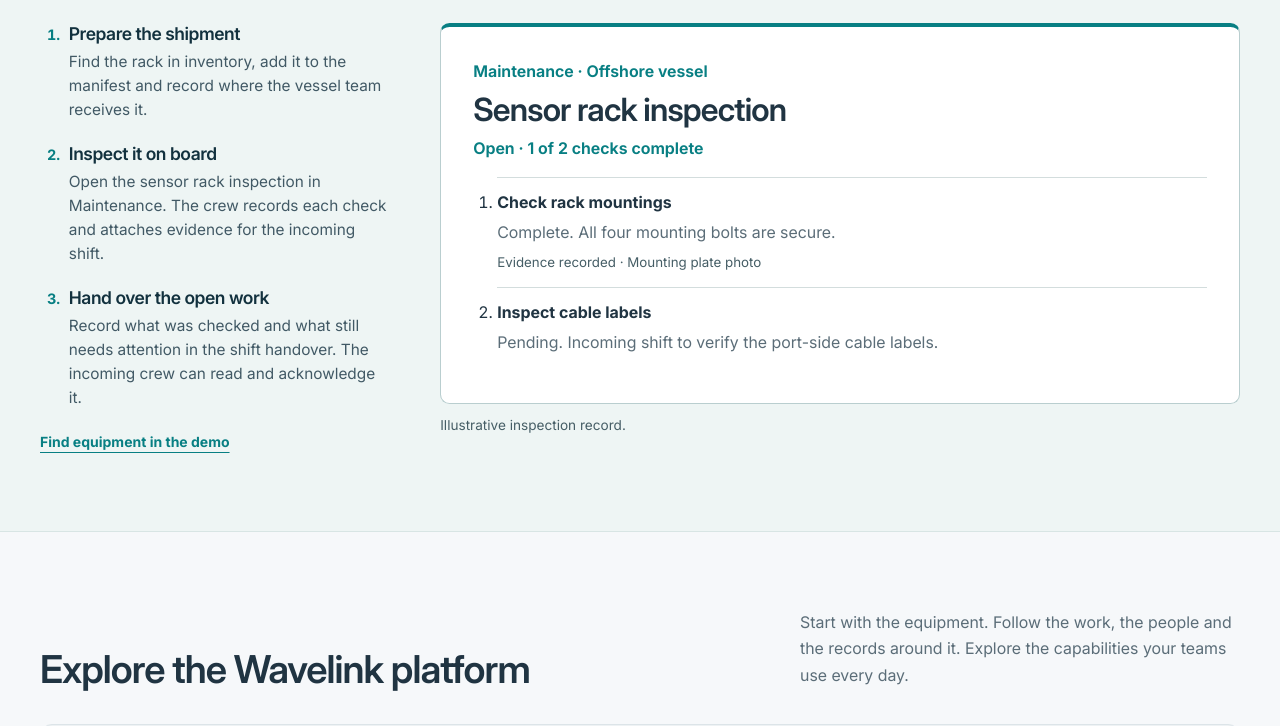
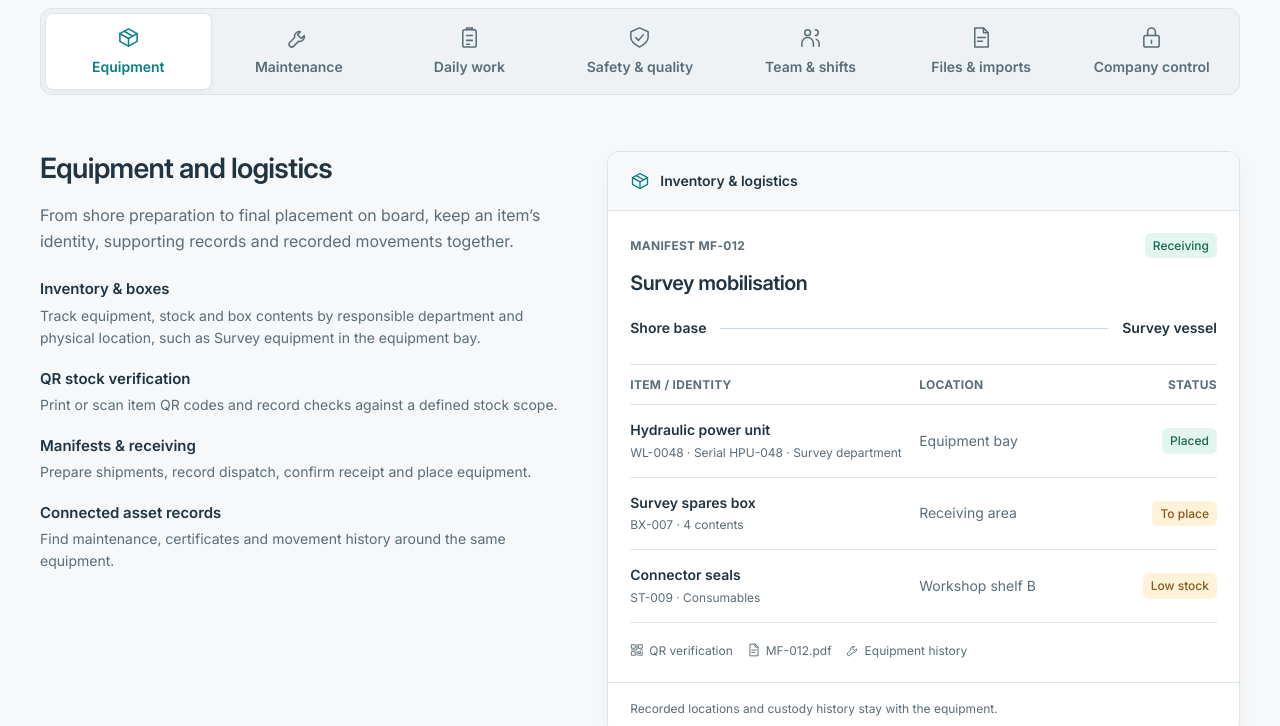
Before and after one commit to adriano5454-ai/Wavelink-Website, a plain HTML site: page site/index.html in a window 1280 px wide. Shown: the part 796-1522 px from the top of the page. Drawn offline with Linux system fonts and the light colour scheme.

Commit message:
Remove illustrative sensor rack workflow from homepage

```diff
--- a/site/index.html
+++ b/site/index.html
@@ -25,7 +25,6 @@
 
 <header class="site-header" id="top"><div class="container header-inner"><a class="brand" href="#top" aria-label="Wavelink home"><img src="assets/wavelink-mark.svg" alt="" width="40" height="40"><span><strong>Wavelink<span>.</span></strong><small>BY AJ OFFSHORE SOLUTIONS</small></span></a><button class="menu-toggle" aria-controls="main-navigation" aria-expanded="false" hidden type="button">Menu</button>
 <nav id="main-navigation" aria-label="Main navigation">
-<a class="nav-link" href="#workflow">How it works</a>
 <a class="nav-link" href="#platform">Platform</a>
 <a class="nav-link" href="#packages">Crew &amp; HR</a>
 <a class="nav-link" href="#ai-assistance">OpenAI</a>
@@ -42,44 +41,7 @@
 <h1 id="hero-title">Know what’s aboard.<br><em>See what’s due.</em></h1>
 <p class="hero-lede">Track equipment from shore base to vessel, see who joins the crew next, and hand open work to the incoming shift.</p><div class="hero-actions"><a class="button primary" href="https://demo.mywavelink.com/__demo/public" target="_blank" rel="noopener noreferrer">Explore the live demo<span class="sr-only"> (opens in a new tab)</span></a><a class="button hero-secondary" href="mailto:comercial@mywavelink.com?subject=Wavelink%20company%20walkthrough">Request a walkthrough</a></div><div class="hero-demo-paths" id="team-demos"><p>No sign-up. Explore with fictional data.</p><nav aria-label="Start the demo in a specific area"><a href="https://demo.mywavelink.com/__demo/public?area=inventory" target="_blank" rel="noopener noreferrer">Inventory<span class="sr-only"> demo (opens in a new tab)</span></a><a href="https://demo.mywavelink.com/__demo/public?area=hr" target="_blank" rel="noopener noreferrer">Crew planning<span class="sr-only"> demo (opens in a new tab)</span></a><a href="https://demo.mywavelink.com/__demo/public?area=it" target="_blank" rel="noopener noreferrer">IT requests<span class="sr-only"> demo (opens in a new tab)</span></a></nav></div></div></div></section>
 
-<section class="journey-section workflow-story section" id="workflow" aria-labelledby="journey-title">
-  <div class="container">
-    <h2 id="journey-title">Follow a sensor rack from shore to handover</h2>
-    <div class="workflow-story-layout">
-      <div class="workflow-story-copy">
-        <ol class="workflow-story-steps">
-          <li>
-            <h3>Prepare the shipment</h3>
-            <p>Find the rack in inventory, add it to the manifest and record where the vessel team receives it.</p>
-          </li>
-          <li>
-            <h3>Inspect it on board</h3>
-            <p>Open the sensor rack inspection in Maintenance. The crew records each check and attaches evidence for the incoming shift.</p>
-          </li>
-          <li>
-            <h3>Hand over the open work</h3>
-            <p>Record what was checked and what still needs attention in the shift handover. The incoming crew can read and acknowledge it.</p>
-          </li>
-        </ol>
-        <a class="inline-link" href="https://demo.mywavelink.com/__demo/public?area=inventory" target="_blank" rel="noopener noreferrer">Find equipment in the demo<span class="sr-only"> (opens in a new tab)</span></a>
-      </div>
-      <figure class="workflow-story-figure">
-        <div class="inspection-record">
-          <p class="inspection-context">Maintenance · Offshore vessel</p>
-          <h3>Sensor rack inspection</h3>
-          <p class="inspection-progress">Open · 1 of 2 checks complete</p>
-          <ol>
-            <li><strong>Check rack mountings</strong><p>Complete. All four mounting bolts are secure.</p><small>Evidence recorded · Mounting plate photo</small></li>
-            <li><strong>Inspect cable labels</strong><p>Pending. Incoming shift to verify the port-side cable labels.</p></li>
-          </ol>
-        </div>
-        <figcaption>Illustrative inspection record.</figcaption>
-      </figure>
-    </div>
-  </div>
-</section>
-
-<section class="platform-section section" id="platform" aria-labelledby="platform-title"><div class="container"><div class="section-heading"><div>
+<section class="platform-section section" id="platform" aria-labelledby="platform-title"><span id="workflow" class="legacy-section-anchor" aria-hidden="true"></span><div class="container"><div class="section-heading"><div>
 
 <h2 id="platform-title">Explore the Wavelink platform</h2></div>
 <p>Start with the equipment. Follow the work, the people and the records around it. Explore the capabilities your teams use every day.</p></div>
--- a/site/styles.css
+++ b/site/styles.css
@@ -3399,3 +3399,6 @@ summary::-webkit-details-marker {
 .hero-demo-paths p { margin: 0; color: #e3f1f2; font-size: .875rem; }
 .hero-demo-paths nav { display: flex; flex-wrap: wrap; gap: 0 .95rem; }
 .hero-demo-paths a { display: inline-flex; align-items: center; min-block-size: 44px; color: inherit; font-size: .875rem; font-weight: 700; text-decoration: underline; text-underline-offset: .22em; }
+
+/* Preserve the old workflow bookmark at the platform section. */
+.legacy-section-anchor { display: block; scroll-margin-top: 6rem; }
```
Also changed, not shown: 2 other files.
